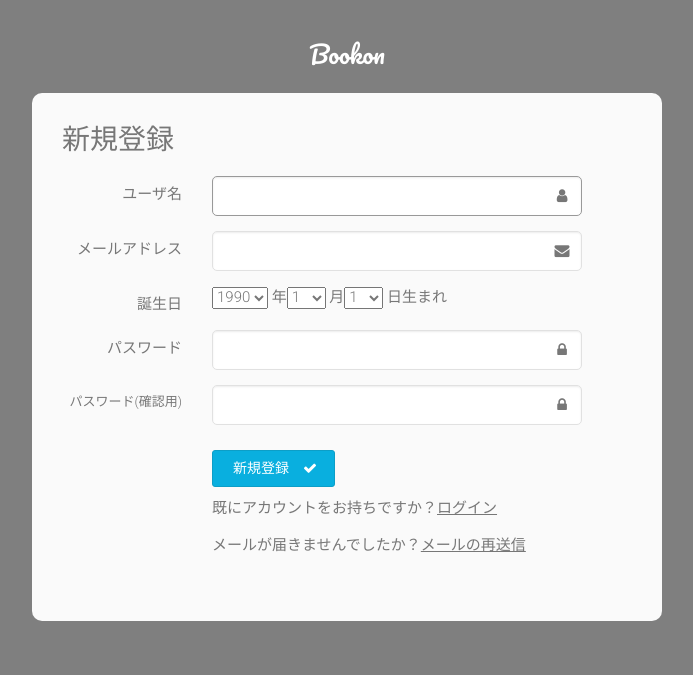
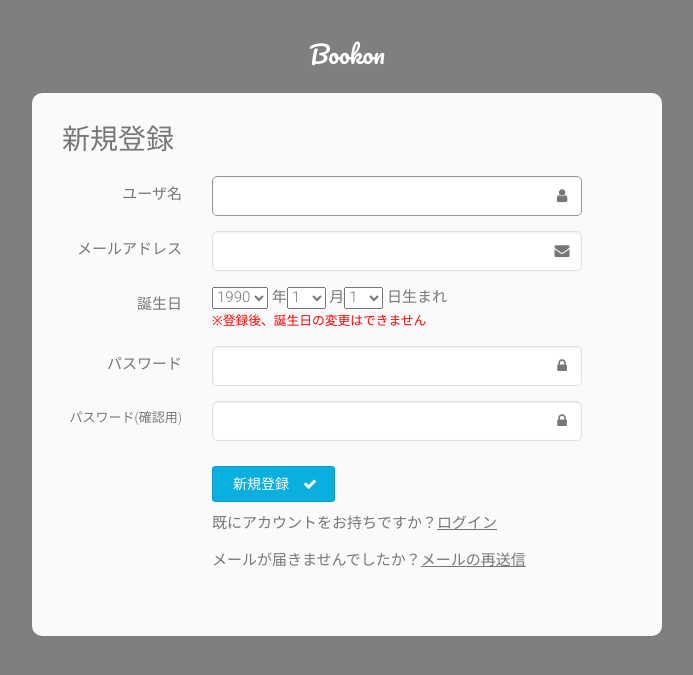
Before and after one commit to sasajpn/demoday_app2, a Rails app: page /users/sign_up in a window 1280 px wide. Shown: the top 675 px of the page, without its empty margins (293-986 px from the left). Run offline with Rails 7, Linux system fonts and the light colour scheme; style sheets or scripts are compiled from the project's sources; some libraries are stand-ins or nearby versions.

Commit message:
エラーメッセージの表示

```diff
--- a/app/assets/stylesheets/mypage/style.scss
+++ b/app/assets/stylesheets/mypage/style.scss
@@ -179,6 +179,10 @@
   background-color: #FFD700;
 }
 
-.confirmation {
+.form-small-font {
   font-size: 13px;
 }
+
+.birthday-alert {
+  color: #FF0000;
+}
--- /dev/null
+++ b/app/helpers/devise_helper.rb
@@ -0,0 +1,20 @@
+module DeviseHelper
+  def devise_error_messages!
+    return '' if resource.errors.empty?
+    html = ''
+    resource.errors.full_messages.each do |errmsg|
+      html += <<-EOF
+      <div class="alert alert-danger">
+        <ul>
+          <li>#{errmsg}</li>
+        </ul>
+      </div>
+      EOF
+    end
+    html.html_safe
+  end
+
+  def devise_error_messages?
+    resource.errors.empty? ? false : true
+  end
+end
--- a/app/views/addresses/_form.html.erb
+++ b/app/views/addresses/_form.html.erb
@@ -1,4 +1,5 @@
 <%= bootstrap_form_for [ user, address ] do |f| %>
+  <%= f.alert_message "エラーがあります。", class: "alert alert-danger" %>
   <%= f.text_field :family_name %>
   <%= f.text_field :given_name %>
   <div class="row">
--- a/app/views/books/_form.html.erb
+++ b/app/views/books/_form.html.erb
@@ -1,5 +1,6 @@
 <% @books.each do |book| %>
   <%= bootstrap_form_for [current_user, book] do |f| %>
+  <%= f.alert_message "エラーがあります。", class: "alert alert-danger" %>
   <div class="image-box style-3 mb-20 shadow bordered light-gray-bg">
   	<div class="row grid-space-0">
   		<div class="col-md-3">
--- a/app/views/devise/passwords/edit.html.erb
+++ b/app/views/devise/passwords/edit.html.erb
@@ -1,5 +1,6 @@
 <h2 class="title text-left">パスワード再発行</h2>
 <%= form_for(resource, as: resource_name, url: password_path(resource_name), html: { method: :put, class: "form-horizontal text-left" }) do |f| %>
+  <%= devise_error_messages! %>
   <div class="form-group has-feedback">
     <%= f.label :password, class: "col-sm-3 control-label" %>
     <div class="col-sm-8">
--- a/app/views/devise/registrations/edit.html.erb
+++ b/app/views/devise/registrations/edit.html.erb
@@ -1,7 +1,5 @@
 <%= bootstrap_form_for(resource, as: resource_name, url: registration_path(resource_name), html: { method: :put, class: "form-horizontal text-left" }) do |f| %>
-  <% if devise_mapping.confirmable? && resource.pending_reconfirmation? %>
-    <div>Currently waiting confirmation for: <%= resource.unconfirmed_email %></div>
-  <% end %>
+  <%= devise_error_messages! %>
   <%= f.password_field :current_password, autocomplete: "off" %>
   <%= f.password_field :password, autocomplete: "off" %>
   <%= f.password_field :password_confirmation, autocomplete: "off" %>
--- a/app/views/devise/registrations/new.html.erb
+++ b/app/views/devise/registrations/new.html.erb
@@ -16,7 +16,7 @@
     </div>
 	</div>
   <div class="form-group has-feedback">
-    <%= f.label :birthday, class: "col-sm-3 control-label" %>
+    <%= f.label :birthday, "誕生日", class: "col-sm-3 control-label" %>
     <div class="col-sm-8">
       <%= raw sprintf(
             f.date_select(
@@ -27,6 +27,8 @@
               end_year: Time.now.year,
               default: '1990-1-1'.to_date),
               '年','月') + '日生まれ' %>
+      <br>
+      <small class="birthday-alert">※登録後、誕生日の変更はできません</small>
     </div>
   </div>
 	<div class="form-group has-feedback">
@@ -37,7 +39,7 @@
     </div>
 	</div>
 	<div class="form-group has-feedback">
-    <%= f.label :password_confirmation, class: "confirmation col-sm-3 control-label" %>
+    <%= f.label :password_confirmation, class: "form-small-font col-sm-3 control-label" %>
     <div class="col-sm-8">
       <%= f.password_field :password_confirmation, autocomplete: "off", class: "form-control" %>
       <i class="fa fa-lock form-control-feedback"></i>
--- a/config/locales/devise.ja.yml
+++ b/config/locales/devise.ja.yml
@@ -9,7 +9,7 @@
     failure:
       already_authenticated: 'すでにログインしています。'
       inactive: 'アカウントが有効化されていません。メールに記載された手順にしたがって、アカウントを有効化してください。'
-      invalid: "%{authentication_keys} もしくはパスワードが不正です。"
+      invalid: "%{authentication_keys} もしくはパスワードが間違っています。"
       locked: 'あなたのアカウントは凍結されています。'
       last_attempt: 'あなたのアカウントが凍結される前に、複数回の操作がおこなわれています。'
       not_found_in_database: "%{authentication_keys} もしくはパスワードが不正です。"
--- a/config/locales/ja.yml
+++ b/config/locales/ja.yml
@@ -22,8 +22,8 @@
           has_many: "%{record}が存在しているので削除できません"
     attributes:
       address:
-        given_name: 名
-        family_name: 性
+        given_name: 名前
+        family_name: 姓
         postal_code: 郵便番号
         prefecture: 都道府県
         municipality: 市町村
```
